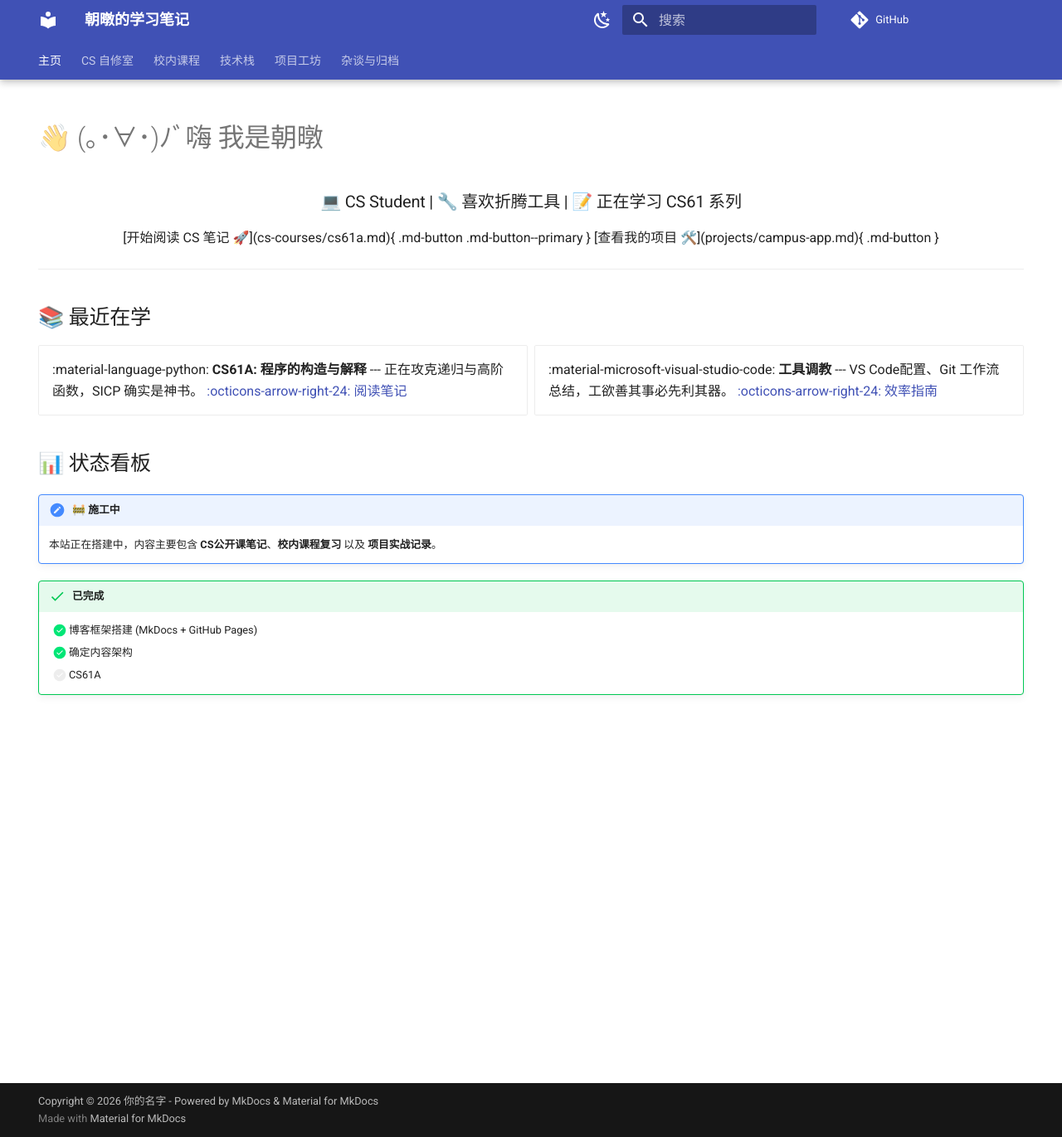
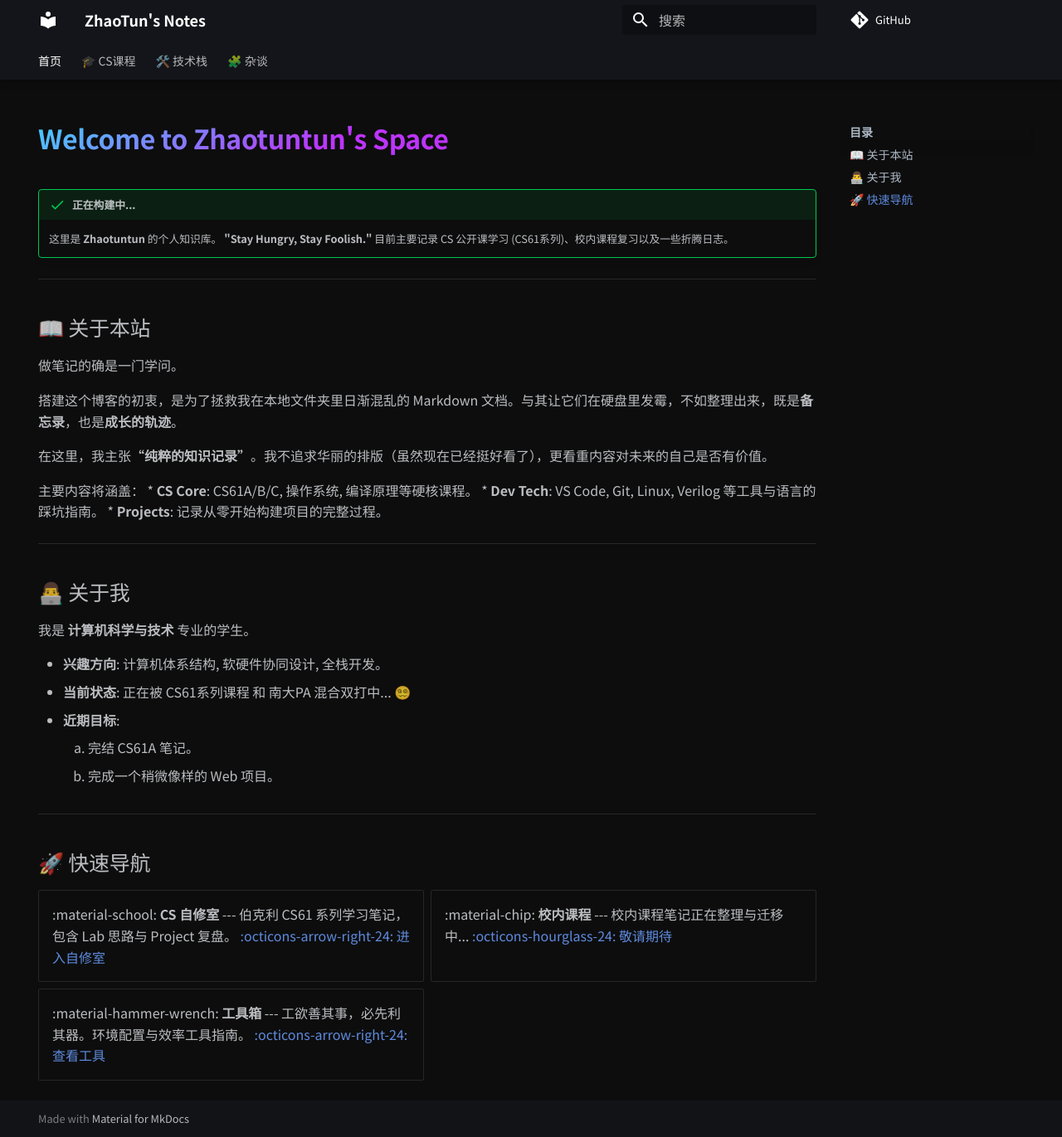
Before and after one commit to zhaotuntun/zhaotuntun.github.io, an MkDocs documentation site: the page built from docs/index.md, in a window 1280 px wide and 1371 px high. Shown: the whole window at 83% size. Built offline with MkDocs 1.6.1 and Material for MkDocs 9.7.7, drawn with Linux system fonts in a browser that asks for light colours; comment, search, counter and statistics services are not loaded.

Commit message:
风格初变换

```diff
--- a/docs/index.md
+++ b/docs/index.md
@@ -1,43 +1,61 @@
 ---
 hide:
-  - navigation # 首页通常隐藏左侧导航，显得大气
-  - toc        # 隐藏右侧目录
+  - navigation # 首页通常隐藏左侧导航，显得宽敞
+  # - toc      # 注释掉这一行！这样首页也会显示右侧目录(如果你想要的话)
 ---
 
-# 👋 (｡･∀･)ﾉﾞ嗨 我是朝暾
+# <span class="hero-text-gradient">Welcome to Zhaotuntun's Space</span>
 
-<div align="center">
-  <h3> 💻 CS Student  | 🔧 喜欢折腾工具 | 📝 正在学习 CS61 系列 </h3>
-
-  [开始阅读 CS 笔记 🚀](cs-courses/cs61a.md){ .md-button .md-button--primary }
-  [查看我的项目 🛠️](projects/campus-app.md){ .md-button }
-</div>
+!!! success "正在构建中..."
+    这里是 **Zhaotuntun** 的个人知识库。
+    **"Stay Hungry, Stay Foolish."** 目前主要记录 CS 公开课学习 (CS61系列)、校内课程复习以及一些折腾日志。
 
 ---
 
-## 📚 最近在学
+## 📖 关于本站
+
+做笔记的确是一门学问。
+
+搭建这个博客的初衷，是为了拯救我在本地文件夹里日渐混乱的 Markdown 文档。与其让它们在硬盘里发霉，不如整理出来，既是**备忘录**，也是**成长的轨迹**。
+
+在这里，我主张**“纯粹的知识记录”**。我不追求华丽的排版（虽然现在已经挺好看了），更看重内容对未来的自己是否有价值。
+
+主要内容将涵盖：
+* **CS Core**: CS61A/B/C, 操作系统, 编译原理等硬核课程。
+* **Dev Tech**: VS Code, Git, Linux, Verilog 等工具与语言的踩坑指南。
+* **Projects**: 记录从零开始构建项目的完整过程。
+
+---
+
+## 👨‍💻 关于我
+
+我是 **计算机科学与技术** 专业的学生。
+
+* **兴趣方向**: 计算机体系结构, 软硬件协同设计, 全栈开发。
+* **当前状态**: 正在被 CS61系列课程 和 南大PA 混合双打中... 😵‍💫
+* **近期目标**:
+    1.  完结 CS61A 笔记。
+    2.  完成一个稍微像样的 Web 项目。
+
+---
+
+## 🚀 快速导航
 
 <div class="grid cards" markdown>
 
--   :material-language-python: **CS61A: 程序的构造与解释**
+-   :material-school: **CS 自修室**
     ---
-    正在攻克递归与高阶函数，SICP 确实是神书。
-    [:octicons-arrow-right-24: 阅读笔记](cs-courses/cs61a.md)
+    伯克利 CS61 系列学习笔记，包含 Lab 思路与 Project 复盘。
+    [:octicons-arrow-right-24: 进入自修室](cs-courses/cs61a.md)
 
+-   :material-chip: **校内课程**
+    ---
+    校内课程笔记正在整理与迁移中...
+    [:octicons-hourglass-24: 敬请期待](#)
 
--   :material-microsoft-visual-studio-code: **工具调教**
+-   :material-hammer-wrench: **工具箱**
     ---
-    VS Code配置、Git 工作流总结，工欲善其事必先利其器。
-    [:octicons-arrow-right-24: 效率指南](tech/vscode-setup.md)
+    工欲善其事，必先利其器。环境配置与效率工具指南。
+    [:octicons-arrow-right-24: 查看工具](tech/vscode-setup.md)
 
 </div>
-
-## 📊 状态看板
-
-!!! note "🚧 施工中"
-    本站正在搭建中，内容主要包含 **CS公开课笔记**、**校内课程复习** 以及 **项目实战记录**。
-
-!!! success "已完成"
-    - [x] 博客框架搭建 (MkDocs + GitHub Pages)
-    - [x] 确定内容架构
-    - [ ] CS61A
--- /dev/null
+++ b/docs/stylesheets/extra.css
@@ -0,0 +1,28 @@
+/* docs/stylesheets/extra.css */
+
+/* 定义更黑的背景色变量 */
+[data-md-color-scheme="slate"] {
+    --md-default-bg-color: #0d0d0d;       /* 几乎纯黑的背景 */
+    --md-default-bg-color--light: #1a1a1a; /*稍微亮一点的侧边栏 */
+    --md-default-fg-color--light: #adbac7; /* 文字颜色偏冷灰 */
+    --md-code-bg-color: #161618;           /* 代码块背景 */
+
+    /* 调整右侧目录栏的线条颜色，让它隐约可见但不过分抢眼 */
+    --md-accent-fg-color: #7e56c2;         /* 强调色(链接/按钮) */
+}
+
+/* 首页大标题渐变色 (模仿 TonyCrane) */
+.hero-text-gradient {
+    background: -webkit-linear-gradient(120deg, #bd34fe 30%, #41d1ff);
+    -webkit-background-clip: text;
+    background-clip: text; /* ✅ 新增这一行，消除警告 */
+    -webkit-text-fill-color: transparent;
+    font-weight: bold;
+}
+
+/* 让右侧目录栏(ToC)在宽屏下一直显示 */
+@media screen and (min-width: 1220px) {
+    .md-sidebar--secondary {
+        display: block;
+    }
+}
--- a/mkdocs.yml
+++ b/mkdocs.yml
@@ -1,124 +1,79 @@
-# =========================
-# 1. 基础信息配置
-# =========================
-site_name: 朝暾的学习笔记
+site_name: ZhaoTun's Notes # 浏览器标签页标题
 site_url: https://zhaotuntun.github.io/
 repo_url: https://github.com/zhaotuntun/zhaotuntun.github.io
-repo_name: GitHub # 右上角显示的仓库链接名称
-edit_uri: edit/main/docs/ # 允许从页面直接跳转到 GitHub 编辑
+edit_uri: edit/main/docs/
 
 # =========================
-# 2. 主题配置 (Material)
+# 1. 主题与布局配置
 # =========================
 theme:
   name: material
-  language: zh # 别忘了保留中文设置
+  language: zh
+  # logo: assets/logo.png # (可选)
+  favicon: assets/favicon.png # (可选)
 
-  # 1. 颜色与日夜间模式配置 (Palette)
+  # 字体配置：JetBrains Mono 是高冷极客风的灵魂
+  font:
+    text: Noto Sans SC
+    code: JetBrains Mono
+
+  # 调色板：强制深色 (Slate)，配合 CSS 实现纯黑
   palette:
-    - scheme: default # 亮色模式
-      primary: indigo # 主色调
-      accent: indigo
-      toggle:
-        icon: material/weather-night
-        name: 切换到深色模式
-    - scheme: slate   # 暗色模式
-      primary: blue
-      accent: blue
-      toggle:
-        icon: material/weather-sunny
-        name: 切换到亮色模式
+    scheme: slate
+    primary: black
+    accent: indigo
+    toggle:
+      icon: material/weather-night
+      name: 切换到深色模式
 
-  # 2. 功能特性配置 (Features)
+  # 功能特性
   features:
-    - navigation.tabs        # 开启顶部导航栏
-    - navigation.tabs.sticky # 顶栏吸顶
+    - navigation.tabs        # ✨ 顶部导航栏 (Top Bar)
+    - navigation.tabs.sticky # ✨ 顶栏吸顶
     - navigation.sections    # 左侧菜单自动分组
-    - navigation.expand      # 默认展开左侧菜单
-    - toc.integrate          # 右侧目录整合到左侧
-    - content.code.copy      # 代码块复制按钮
-    - navigation.top         # 返回顶部按钮 (建议加上这个)
-    - navigation.tracking    # URL随滚动变化
+    - navigation.expand      # 左侧默认展开
+    - navigation.top         # 返回顶部按钮
+    - navigation.tracking    # URL 跟踪
+    - content.code.copy      # 代码块复制
+    # ⚠️ 注意：这里千万不要加 toc.integrate，不加它就会显示右侧栏！
 
 # =========================
-# 3. 插件与扩展 (Markdown 增强)
+# 2. 插件配置
 # =========================
 markdown_extensions:
-  - admonition # 提示块 (!!! note "标题")
-  - abbr # 缩写提示
-  - attr_list # 允许添加 HTML 属性
-  - def_list # 定义列表
-  - footnotes # 脚注
-  - meta # 元数据支持
-  - md_in_html
-  - toc:
-      permalink: true # 生成标题锚点链接
-
-  # 代码高亮配置
+  - admonition
+  - pymdownx.details
+  - pymdownx.superfences
   - pymdownx.highlight:
       anchor_linenums: true
-      line_spans: __span
-      pygments_lang_class: true
   - pymdownx.inlinehilite
   - pymdownx.snippets
-  - pymdownx.superfences # 支持嵌套代码块
-
-  # 任务列表 (适合做 Todo List)
   - pymdownx.tasklist:
       custom_checkbox: true
-
-  # 数学公式支持 (适合你的离散数学、算法分析)
   - pymdownx.arithmatex:
       generic: true
+  - attr_list
+  - md_in_html
 
 # =========================
-# 4. 额外脚本 (数学公式渲染)
+# 3. 自定义样式 (实现纯黑背景)
 # =========================
+extra_css:
+  - stylesheets/extra.css
+
 extra_javascript:
   - javascripts/mathjax.js
   - https://polyfill.io/v3/polyfill.min.js?features=es6
   - https://cdn.jsdelivr.net/npm/mathjax@3/es5/tex-mml-chtml.js
 
 # =========================
-# 5. 导航栏结构 (核心架构)
+# 4. 导航结构 (示例)
 # =========================
-# 注意：对应的 .md 文件必须真实存在，否则 mkdocs serve 会报错
 nav:
-  - 主页: index.md
-
-  - CS 自修室: # 对应 "Open Courseware"
-    - CS61A (Python): cs-courses/cs61a.md
-    - CS61B (数据结构): cs-courses/cs61b.md
-    - CS61C (体系结构): cs-courses/cs61c.md
-    - NJU-PA (系统): cs-courses/nju-pa.md
-    - 公开课杂记: cs-courses/others.md
-
-  - 校内课程: # 对应 "University"
-    - 计算机组成与汇编:
-      - 8086汇编基础: university/assembly/8086-basics.md
-      - 实验踩坑: university/assembly/labs.md
-    - 数字逻辑: university/digital-logic.md
-    - 离散数学: university/discrete-math.md
-    - 大作业项目: university/projects.md
-
-  - 技术栈: # 对应 "Tech Stack"
-    - VS Code 配置: tech/vscode-setup.md
-    - Git 命令速查: tech/git-cheatsheet.md
-    - Verilog 笔记: tech/verilog.md
-    - Markdown 语法: tech/markdown.md
-
-  - 项目工坊: # 对应 "Projects"
-    - 校园服务App: projects/campus-app.md
-    - 蓝牙音箱(实习): projects/bluetooth-speaker.md
-    - 想法池: projects/ideas.md
-
-  - 杂谈与归档: # 对应 "Misc"
-    - 学习周报: misc/weekly.md
-    - 资源收藏: misc/resources.md
-    - 关于我: about.md
-
-# =========================
-# 6. 版权信息
-# =========================
-copyright: >
-  Copyright &copy; 2026 你的名字 - Powered by MkDocs & Material for MkDocs
+  - 首页: index.md
+  - 🎓 CS课程:
+    - CS61A: cs-courses/cs61a.md
+  - 🛠️ 技术栈:
+    - VS Code: tech/vscode-setup.md
+  - 🧩 杂谈:
+    - 关于: about.md
```
Also changed, not shown: docs/assets/favicon.png (added).
